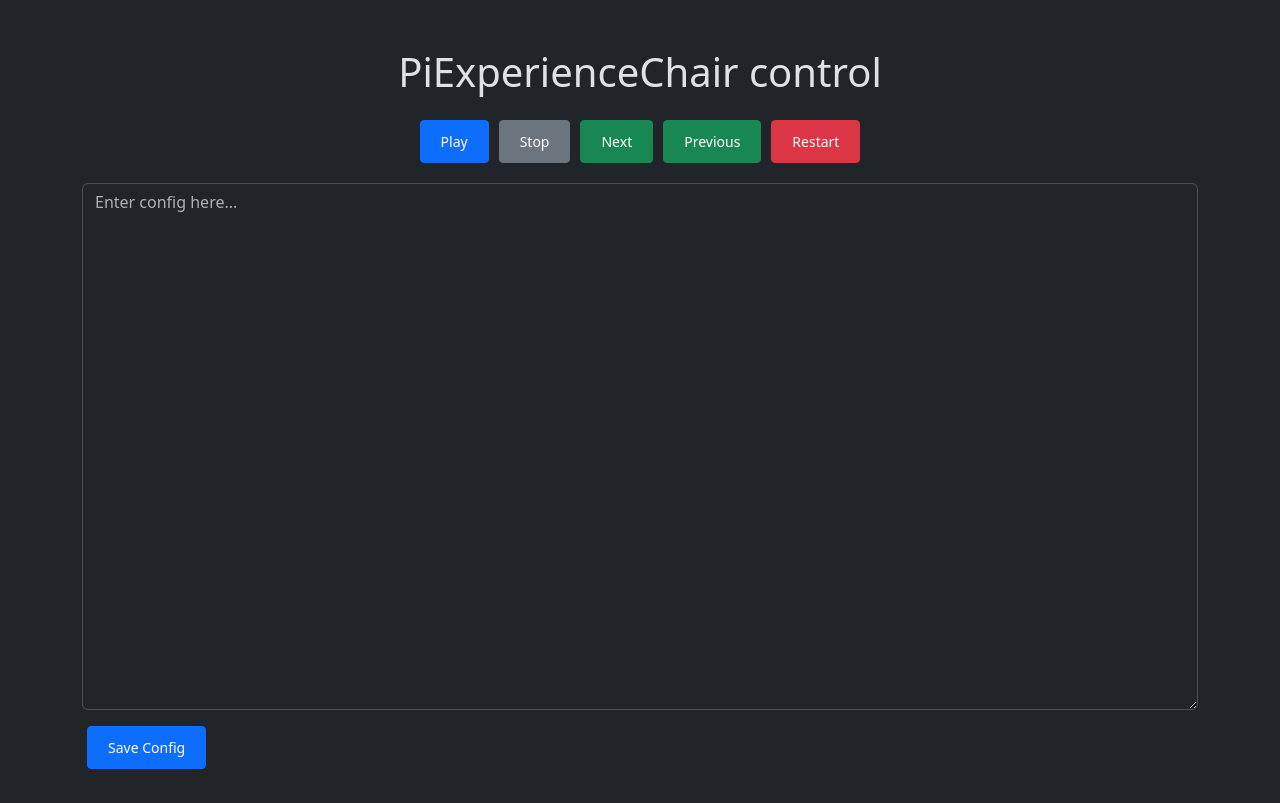
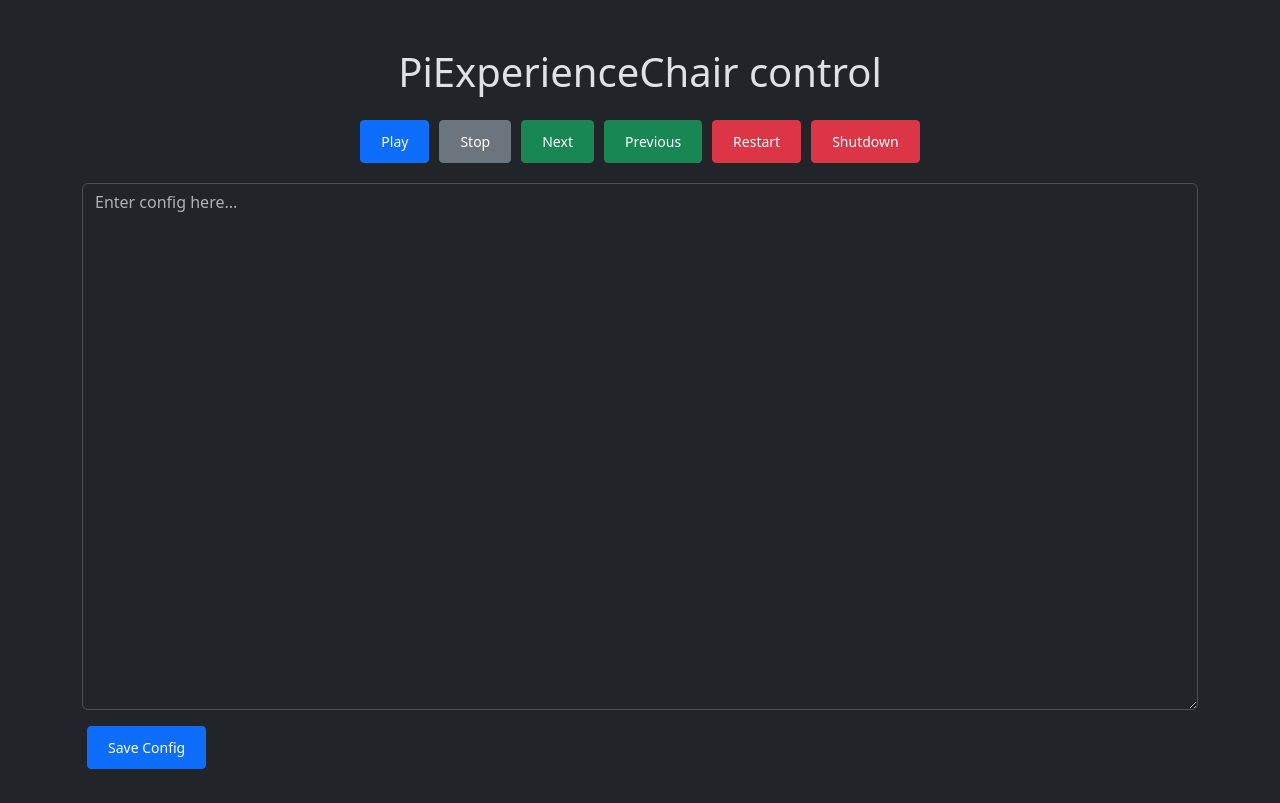
Before and after one commit to oxivanisher/PiExperienceChair, a Flask app: template src/templates/index.html in a window 1280 px wide. Run offline with Flask 3, Linux system fonts and the light colour scheme; the template is opened without the code that fills it, so the values that code supplies are empty; parts of the project's set-up code (start-up, migrations or seed data) failed here and were passed over; some libraries are stand-ins or nearby versions.

Commit message:
Update index.html

```diff
--- a/src/templates/index.html
+++ b/src/templates/index.html
@@ -51,6 +51,9 @@
             <form method="get" action="/force_restart">
                 <button class="btn btn-danger btn-sm" type="submit" name="action" value="force_restart">Restart</button>
             </form>
+            <form method="get" action="/shutdown_computer">
+                <button class="btn btn-danger btn-sm" type="submit" name="action" value="force_restart">Shutdown</button>
+            </form>
         </div>
         <div class="form-container">
             {% if alert_message %}
```
